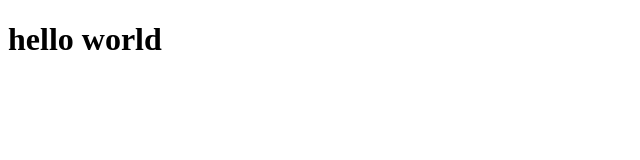
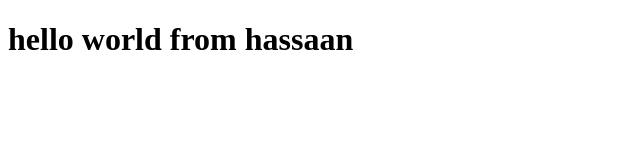
Before and after one commit to HassaanSafi/Bootcamp2020-1, a plain HTML site: page index.html in a window 1280 px wide. Shown: the whole page, without its empty margins (0-640 px from the left). Drawn offline with Linux system fonts and the light colour scheme.

Commit message:
new commit

```diff
--- a/index.html
+++ b/index.html
@@ -6,6 +6,6 @@
 
 </head>
 <body>
-    <h1>hello world</h1>
+    <h1>hello world from hassaan</h1>
 </body>
 </html>
```
